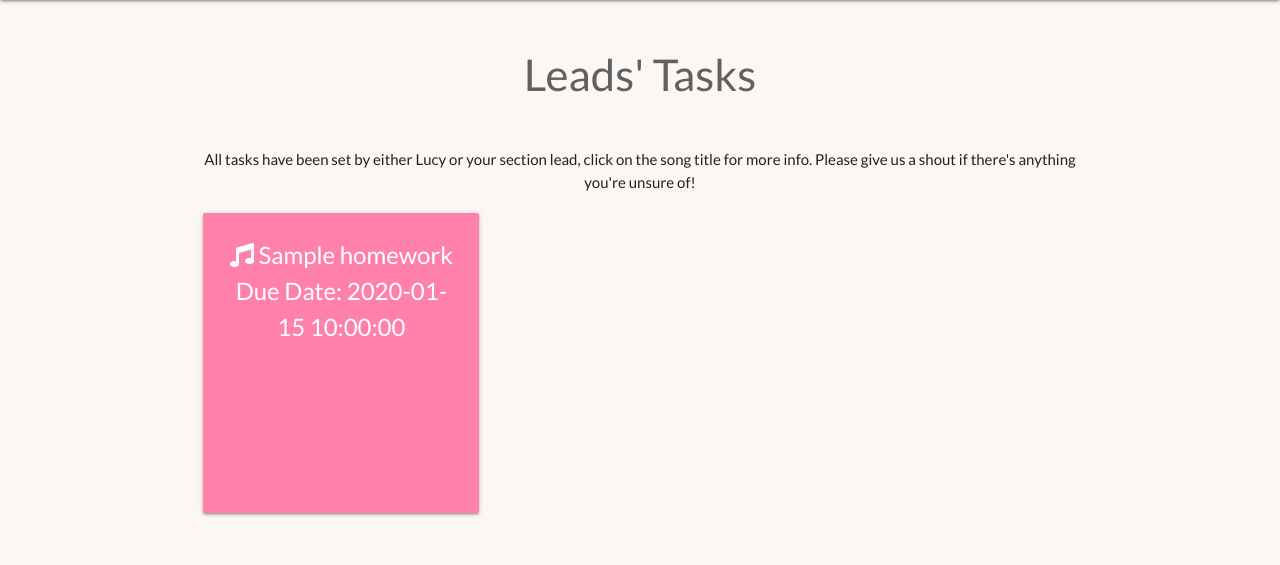
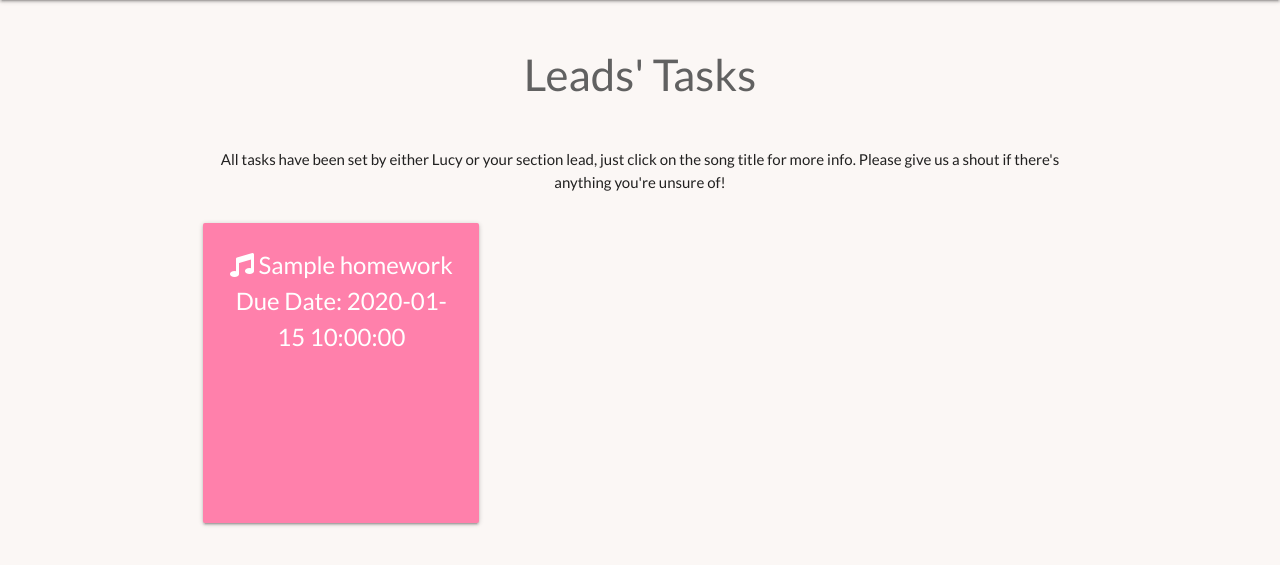
Before and after one commit to Rachel2308/MS3-belles-task-manager, a Flask app: page / in a window 1280 px wide. Shown: the part 64-629 px from the top of the page. Run offline with Flask 2, Linux system fonts and the light colour scheme; a database or web service that is not in the repository returns one stand-in record (values such as "Sample title"); some libraries are stand-ins or nearby versions.

Commit message:
Changed task accordion to individual card panels on leads.html

```diff
--- a/static/css/style.css
+++ b/static/css/style.css
@@ -78,11 +78,6 @@ header a:hover {
     text-align: center !important;
     color: white;
 }
-.section-link {
-
-
-
-}
 
 .section-link:hover {
     transform: scale(1.1);
@@ -102,8 +97,8 @@ header a:hover {
 
 /* Section task pages */
 
-.card {
-    margin-top: 20px;
+.card-title {
+    margin-top: 30px;
     height: 300px;
 
 }
--- a/templates/leads.html
+++ b/templates/leads.html
@@ -2,7 +2,7 @@
 {% block content %}
 
 <h3 class="center-align page-title">Leads' Tasks</h3>
-<div class="center-align">All tasks have been set by either Lucy or your section lead, click on the song title for more info. Please give us a shout if there's
+<div class="center-align">All tasks have been set by either Lucy or your section lead, just click on the song title for more info. Please give us a shout if there's
     anything you're unsure of!</div>
 
 
```
Also changed, not shown: testing.md (added, +11 -0 lines), README.md.
